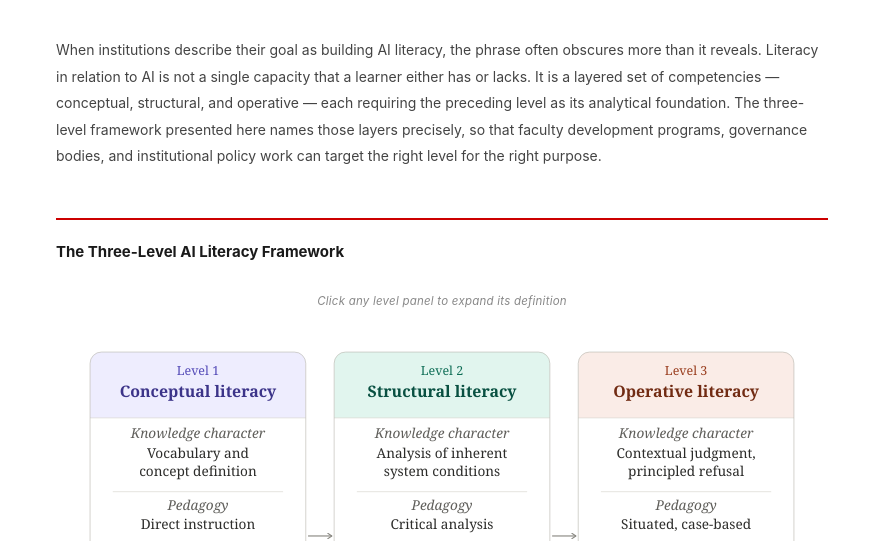
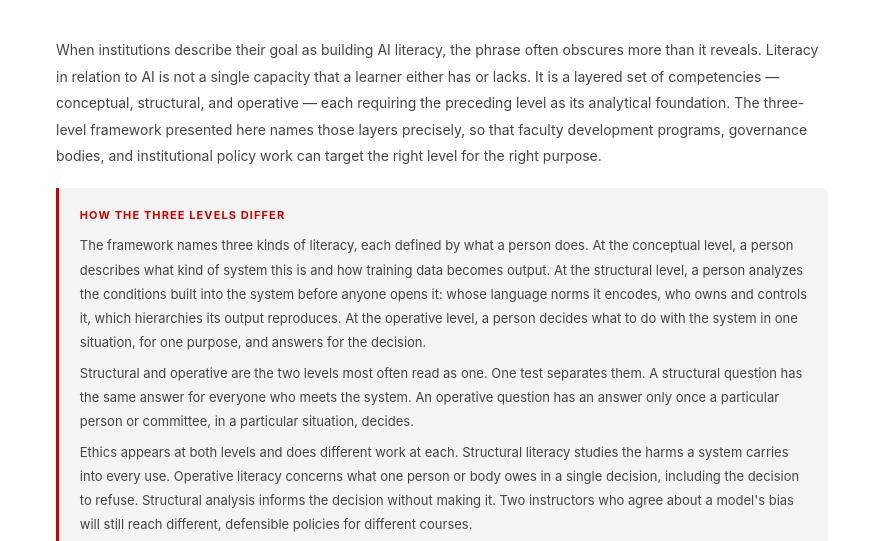
Before and after one commit to kkcole-gif/CWSP-WOLF, a plain HTML site: page ai_literacy_unified.html in a window 1280 px wide. Shown: the part 224-765 px from the top of the page, without its empty margins (198-1081 px from the left). Drawn offline with Linux system fonts and the light colour scheme.

Commit message:
Add explanation of AI literacy framework levels

```diff
--- a/ai_literacy_unified.html
+++ b/ai_literacy_unified.html
@@ -725,7 +725,16 @@
 
 <!-- ─── FRAMING ──────────────────────────────────────── -->
 <p class="prose">When institutions describe their goal as building AI literacy, the phrase often obscures more than it reveals. Literacy in relation to AI is not a single capacity that a learner either has or lacks. It is a layered set of competencies — conceptual, structural, and operative — each requiring the preceding level as its analytical foundation. The three-level framework presented here names those layers precisely, so that faculty development programs, governance bodies, and institutional policy work can target the right level for the right purpose.</p>
-
+<!-- ─── HOW THE LEVELS DIFFER ────────────────────────── -->
+<div class="callout">
+  <div class="callout-head">How the three levels differ</div>
+  <div class="callout-body">
+    <p>The framework names three kinds of literacy, each defined by what a person does. At the conceptual level, a person describes what kind of system this is and how training data becomes output. At the structural level, a person analyzes the conditions built into the system before anyone opens it: whose language norms it encodes, who owns and controls it, which hierarchies its output reproduces. At the operative level, a person decides what to do with the system in one situation, for one purpose, and answers for the decision.</p>
+    <p>Structural and operative are the two levels most often read as one. One test separates them. A structural question has the same answer for everyone who meets the system. An operative question has an answer only once a particular person or committee, in a particular situation, decides.</p>
+    <p>Ethics appears at both levels and does different work at each. Structural literacy studies the harms a system carries into every use. Operative literacy concerns what one person or body owes in a single decision, including the decision to refuse. Structural analysis informs the decision without making it. Two instructors who agree about a model's bias will still reach different, defensible policies for different courses.</p>
+    <p>The two words carry these senses. Structural refers to what is built in. Operative is used as in the operative clause of a policy, the part with force.</p>
+  </div>
+</div>
 <!-- ─── SECTION 1: THE FRAMEWORK ─────────────────────── -->
 <p class="section-label">The Three-Level AI Literacy Framework</p>
 
```
